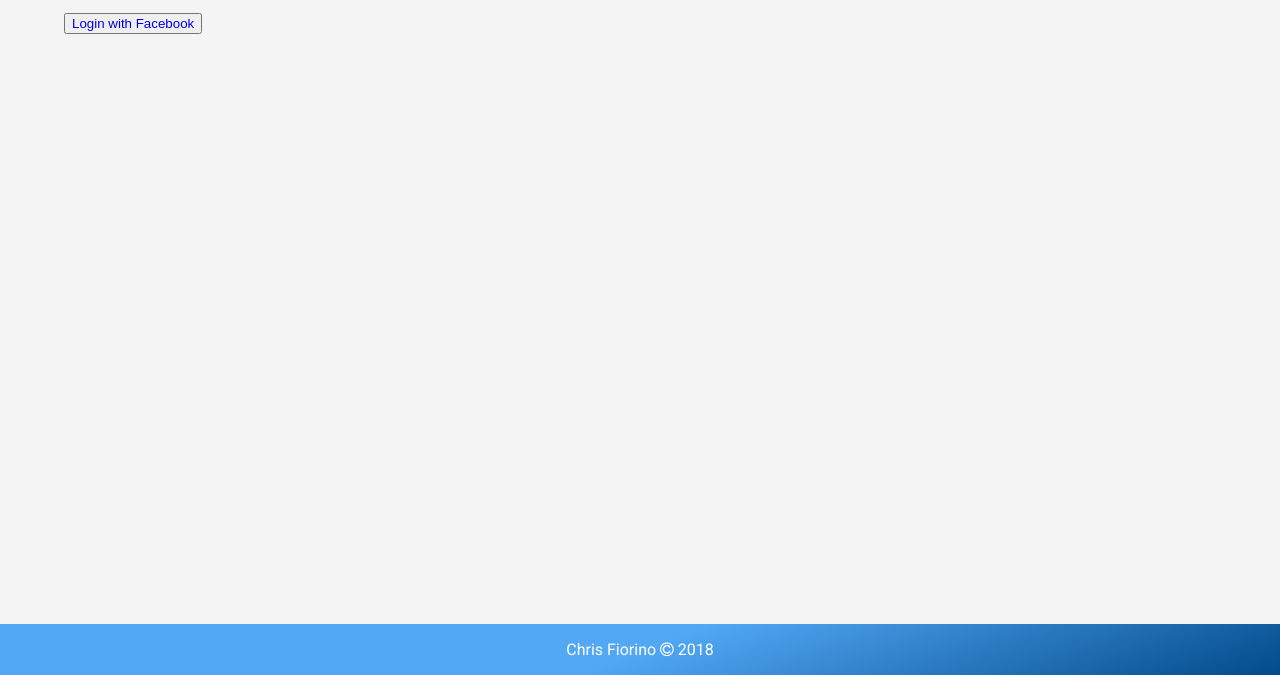
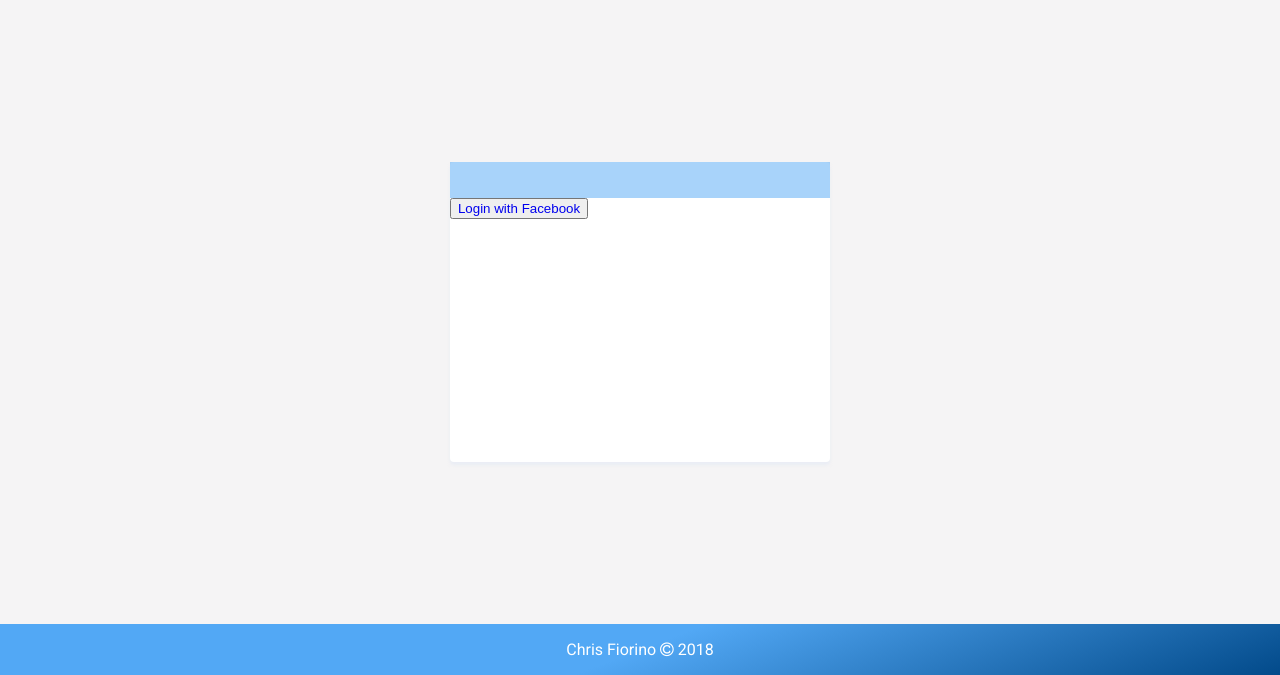
Before and after one commit to chrisfio/BartenderAtHome, a Flask app: page /login in a window 1280 px wide. Shown: the part 125-800 px from the top of the page. Run offline with Flask 2, Linux system fonts and the light colour scheme; some libraries are stand-ins or nearby versions.

Commit message:
Styling login page

```diff
--- a/static/grid.css
+++ b/static/grid.css
@@ -278,3 +278,20 @@
 a {
 	text-decoration: none;
 }
+
+.login-main-section {
+	display: flex;
+}
+
+.login-box {
+	width: 33%;
+    max-width: 400px;
+    height: 50%;
+    max-height: 500px;
+    box-sizing: border-box;
+    display: inline-block;
+    background: #FFF;
+    border-radius: 4px;
+    position: relative;
+    box-shadow: 0 3px 3px rgba(224, 231, 245, 0.5);
+}
--- a/templates/login.html
+++ b/templates/login.html
@@ -14,6 +14,7 @@
 	</head>
 	<body>
 		<div class="login-box">
+			<div class="top-title"></div>
 				<div id="signinButton">
 		          <span class="g-signin"
 		            data-scope="openid email"
```
Lines whose indentation alone changed are shown as unchanged.
